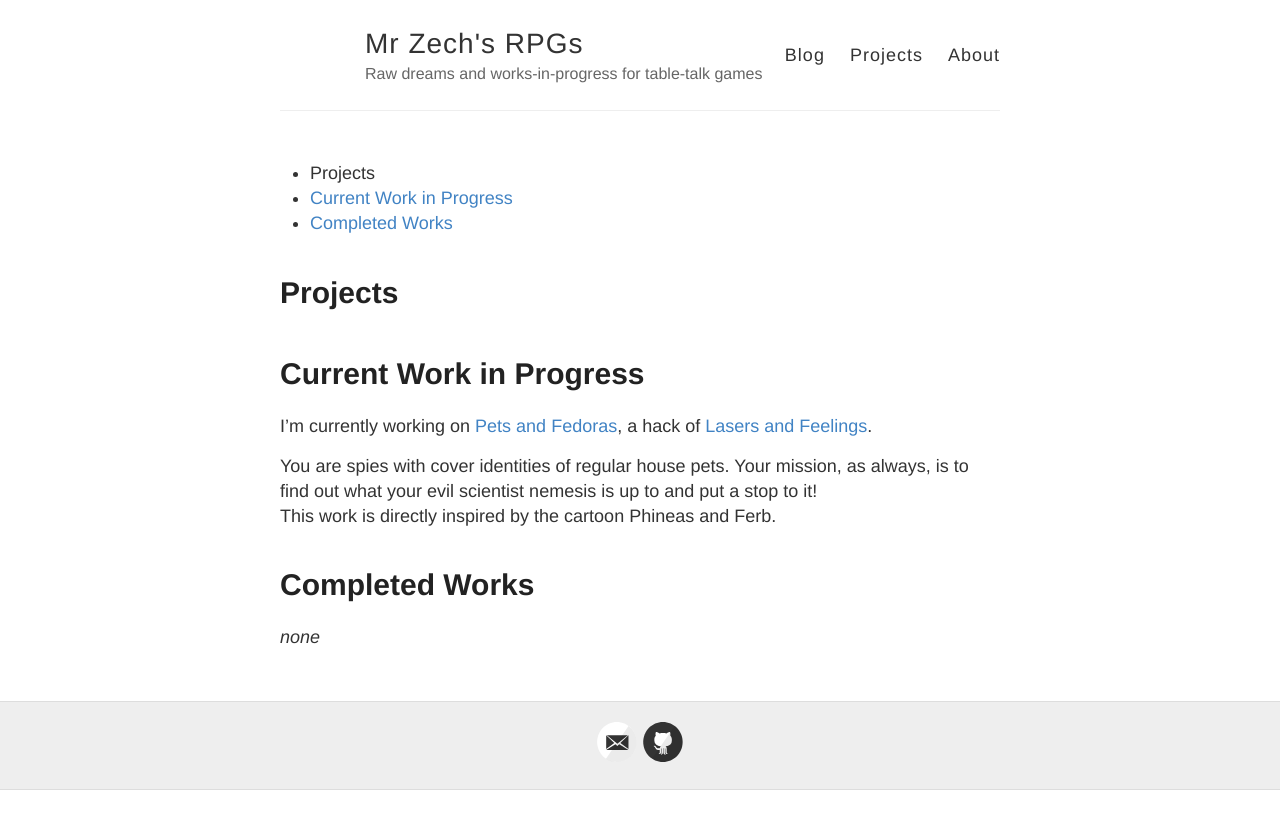
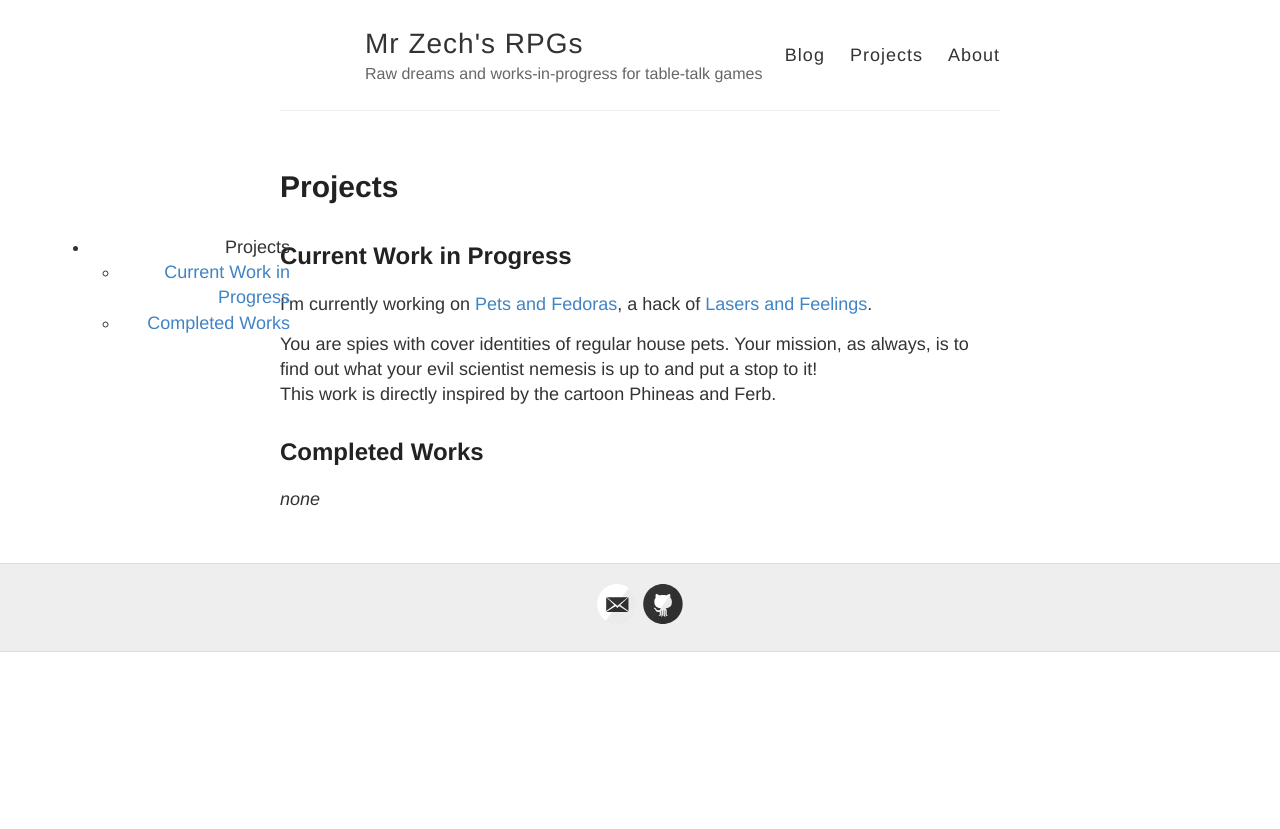
Before and after one commit to zechlau14/zechlau14.github.io, a Jekyll site: the page built from projects.md, in a window 1280 px wide. Shown: the top 829 px of the page. Built offline with Jekyll 4.4.1, drawn with Linux system fonts in a browser that asks for light colours.

Commit message:
trying to put TOC into floating sidebar

```diff
--- a/_layouts/default.html
+++ b/_layouts/default.html
@@ -35,8 +35,11 @@
       </div>
     </div>
 
+    <div id="TOC-sidebar" class="sidebar">
+      {% include toc.html html=content %}
+    </div>
+
     <div id="main" role="main" class="container">
-      {% include toc.html html=content %}
       {{ content }}
     </div>
 
--- a/projects.md
+++ b/projects.md
@@ -4,12 +4,12 @@ title: Projects
 permalink: /projects
 ---
 
-# Current Work in Progress
+## Current Work in Progress
 
 I'm currently working on [Pets and Fedoras](projects/pets-and-fedoras), a hack of [Lasers and Feelings](https://johnharper.itch.io/lasers-feelings).
 
 You are spies with cover identities of regular house pets.  Your mission, as always, is to find out what your evil scientist nemesis is up to and put a stop to it!
 This work is directly inspired by the cartoon Phineas and Ferb.
 
-# Completed Works
+## Completed Works
 _none_
--- a/style.scss
+++ b/style.scss
@@ -283,6 +283,27 @@ footer {
   text-align: center;
 }
 
+.sidebar {
+  width: 230px;
+  position: fixed;
+  top: 220px;
+  left: 50%;
+  margin-left: -580px;
+  text-align: right;
+}
+
+@media print, screen and (max-width: 1060px) {
+  .sidebar{
+    display: none;
+  }
+}
+
+@media print, screen and (max-height: 480px) {
+  .sidebar{
+    display: none;
+  }
+}
+
 // Settled on moving the import of syntax highlighting to the bottom of the CSS
 // ... Otherwise it really bloats up the top of the CSS file and makes it difficult to find the start
 @import "highlights";
```
Also changed, not shown: blog.md (+1 -1 lines).
